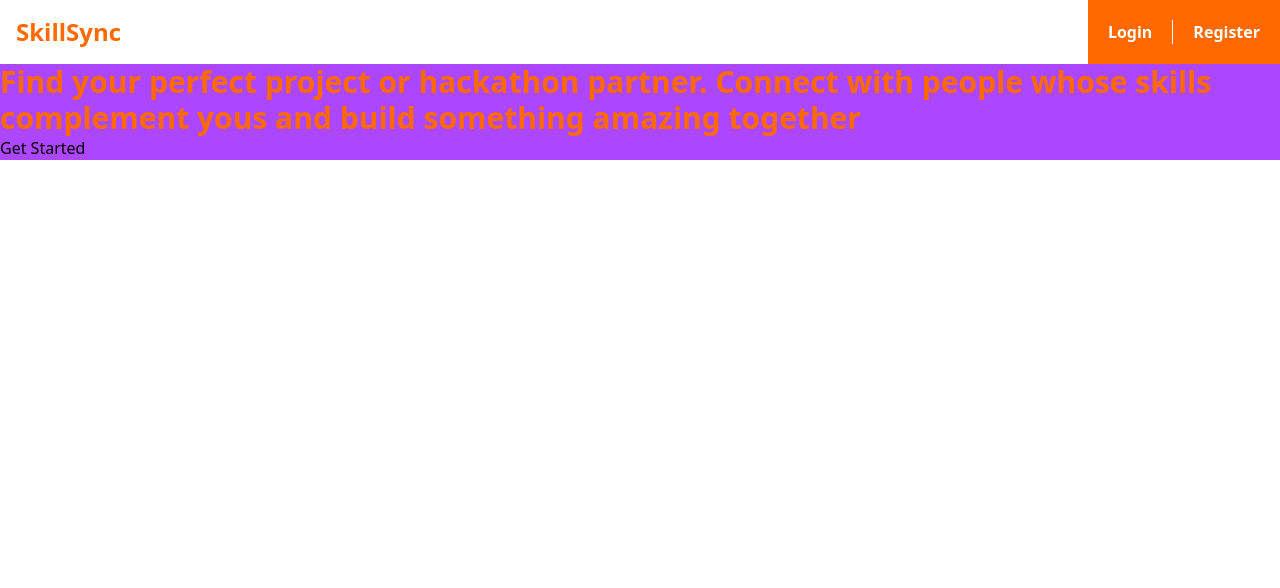
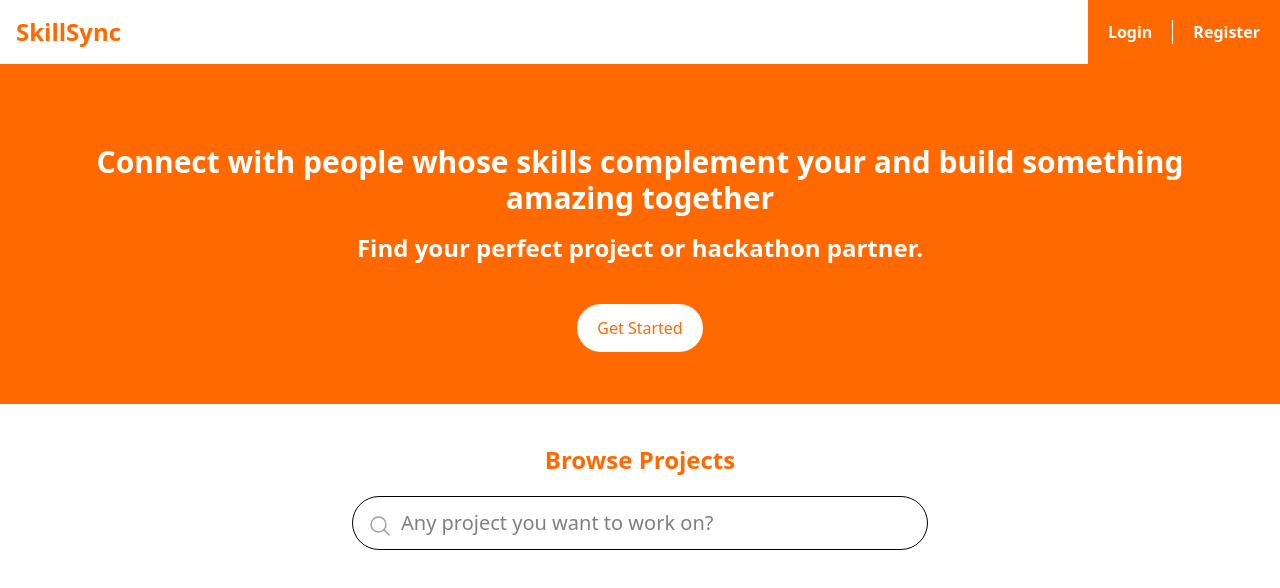
Before and after one commit to RNKbansal23/Skill_Sync, a Next.js app: page / in a window 1280 px wide. Shown: the top 588 px of the page. Built offline with nearby package versions, Linux system fonts and the light colour scheme.

Commit message:
Updated login page

```diff
--- a/package.json
+++ b/package.json
@@ -9,6 +9,7 @@
     "lint": "next lint"
   },
   "dependencies": {
+    "@heroicons/react": "^2.2.0",
     "@prisma/client": "^6.10.1",
     "bcrypt": "^6.0.0",
     "next": "15.3.4",
--- /dev/null
+++ b/src/app/api/hackathons/route.ts
@@ -0,0 +1,7 @@
+import { NextResponse } from 'next/server'
+import prisma from '@/lib/db'
+
+export async function GET() {
+  const hackathons = await prisma.hackathon.findMany()
+  return NextResponse.json(hackathons)
+}
--- /dev/null
+++ b/src/app/api/projects/[id]/route.ts
@@ -0,0 +1,14 @@
+import { NextResponse } from 'next/server'
+import prisma from '@/lib/db'
+
+export async function GET(
+  request: Request,
+  { params }: { params: { id: string } }
+) {
+  const project = await prisma.project.findUnique({
+    where: { id: Number(params.id) },
+    include: { owner: true, partnerships: { include: { user: true } } }
+  })
+  if (!project) return NextResponse.json({ error: 'Project not found' }, { status: 404 })
+  return NextResponse.json(project)
+}
--- /dev/null
+++ b/src/app/api/projects/route.ts
@@ -0,0 +1,7 @@
+import {NextResponse} from 'next/server'
+import prisma from "@/lib/db"
+
+export async function GET(){
+    const projects = await prisma.project.findMany({include: {owner: true, partnerships: true}})
+    return NextResponse.json({message: projects})
+}
--- /dev/null
+++ b/src/app/api/projects/search/route.ts
@@ -0,0 +1,18 @@
+import { NextResponse } from 'next/server'
+import prisma from '@/lib/db'
+
+export async function GET(request: Request) {
+  const { searchParams } = new URL(request.url)
+  const query = searchParams.get('q') || ''
+
+  const projects = await prisma.project.findMany({
+    where: {
+      OR: [
+        { title: { contains: query, mode: 'insensitive' } },
+        { description: { contains: query, mode: 'insensitive' } }
+      ]
+    }
+  })
+
+  return NextResponse.json(projects)
+}
--- /dev/null
+++ b/src/app/api/users/[id]/route.ts
@@ -0,0 +1,15 @@
+import {NextResponse} from 'next/server'
+import prisma from '@/lib/db'
+import { trackFallbackParamAccessed } from 'next/dist/server/app-render/dynamic-rendering'
+
+export async function GET(
+    request: Request,
+    {params}: {params: {id: string}}
+){
+    const user = await prisma.user.findUnique({
+        where: {id: Number(params.id)},
+        include: {profile: true, skills: {include: {skill: true}}}
+    })
+    if(!user) return NextResponse.json({error: 'User not found'}, {status: 404})
+    return NextResponse.json(user)
+}
--- /dev/null
+++ b/src/app/api/users/route.ts
@@ -0,0 +1,9 @@
+import {NextResponse} from 'next/server'
+import prisma from "@/lib/db"
+
+export async function GET(){
+    const users = await prisma.user.findMany({
+        select: {id: true, name: true, email: true, createdAt: true}
+    })
+    return NextResponse.json(users);
+}
--- a/src/app/login/page.tsx
+++ b/src/app/login/page.tsx
@@ -4,8 +4,13 @@ export default function Login(){
     return (
         <div>
             <Navbar/>
-            <main className="">
-                <div>Hi</div>
+            <main className="border">
+                <div className="flex justify-center">
+                    <form>
+                        <h2>Username:</h2>
+                        <input type="text" className="border-2 rounded-lg border-orange-500"/>
+                    </form>
+                </div>
             </main>
         </div>
     )
--- a/src/app/page.tsx
+++ b/src/app/page.tsx
@@ -1,13 +1,41 @@
+'use client'
+
+import { useState } from 'react';
 import Navbar from '../components/Navbar';
+import {MagnifyingGlassIcon} from "@heroicons/react/24/outline";
 
 export default function Home(){
+    const [search, setSearch] = useState ('');
+    const [results, setResults] = useState<any[]>([])
+
+    async function handleSearch(e: React.FormEvent) {
+      e.preventDefault()
+      if (!search.trim()) return
+
+      const res = await fetch(`/api/projects/search?q=${encodeURIComponent(search)}`)
+      const data = await res.json()
+      setResults(data)
+    }
+
     return (
         <div>
             <Navbar/>
-             <main className="bg-purple-500">
-                <p className="text-3xl font-bold text-orange-500">Find your perfect project or hackathon partner. Connect with people whose skills complement yous and build something amazing together</p>
-                <a href ="/login" className="">Get Started</a>
+             <main className="bg-orange-500 p-10 text-center">
+              <div className="flex flex-col mt-10 gap-4 font-bold text-white">
+                <p className="text-3xl">Connect with people whose skills complement your and build something amazing together</p>
+                <p className="text-2xl">Find your perfect project or hackathon partner. </p>
+              </div>
+              <button className="m-3 mt-10 text-orange-500 bg-white px-5 py-3 rounded-full hover:transform-"><a href ="/login" className="">Get Started</a></button>
             </main>
+            <div className="text-center mt-10">
+              <h1 className="text-2xl font-bold text-orange-500">Browse Projects</h1>
+              <form className="mt-5 flex justify-center" onSubmit={handleSearch}>
+                <div className="relative w-full max-w-xl">
+                <input type="text" placeholder="Any project you want to work on?" value={search} onChange={(e)=>setSearch(e.target.value)} className="p-2 border rounded-full w-full pl-12 py-3 text-xl"/>
+                <MagnifyingGlassIcon className="w-6 h-6 text-gray-400 absolute left-4 top-1/3 transform-translate-y-1/2 pointer-events-none"/>
+                </div>
+              </form>
+            </div>
         </div>
     )
 }
```
Also changed, not shown: 1 other file (tests, documents, lock files or other folders).
